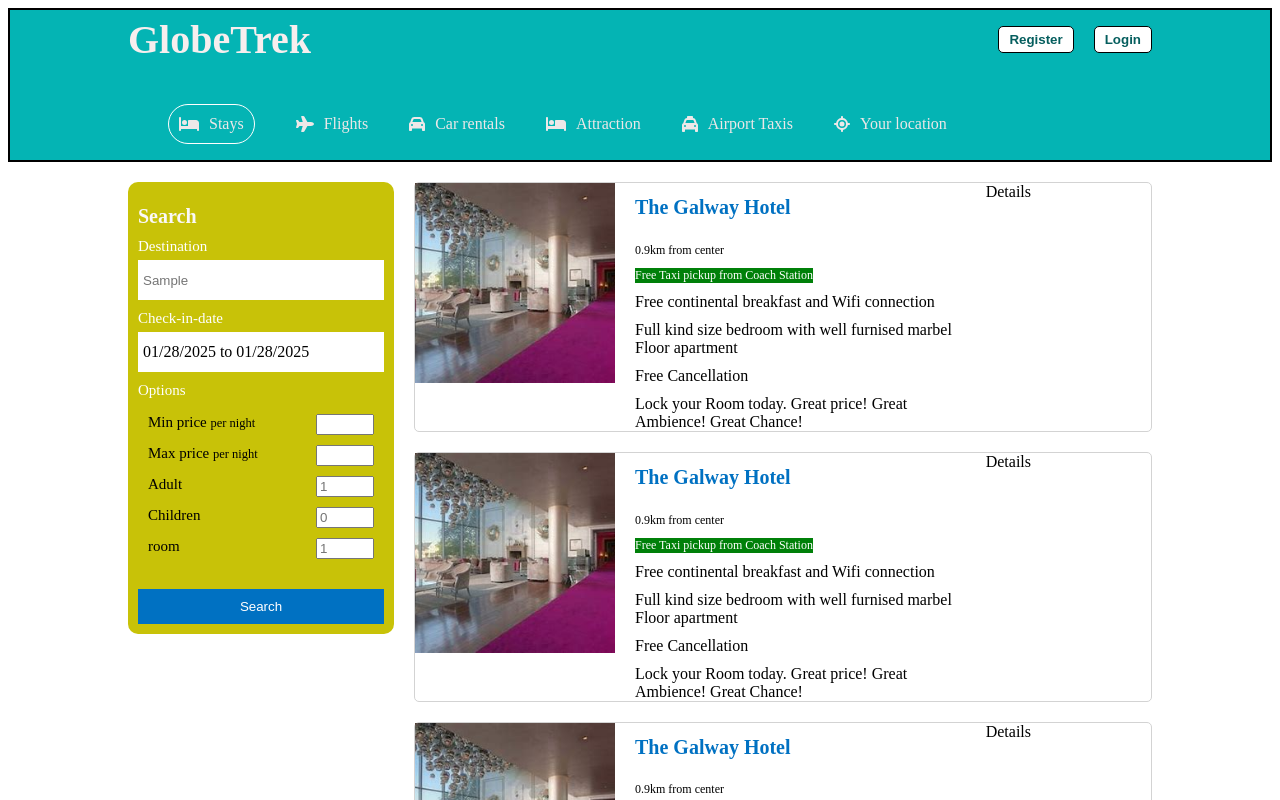
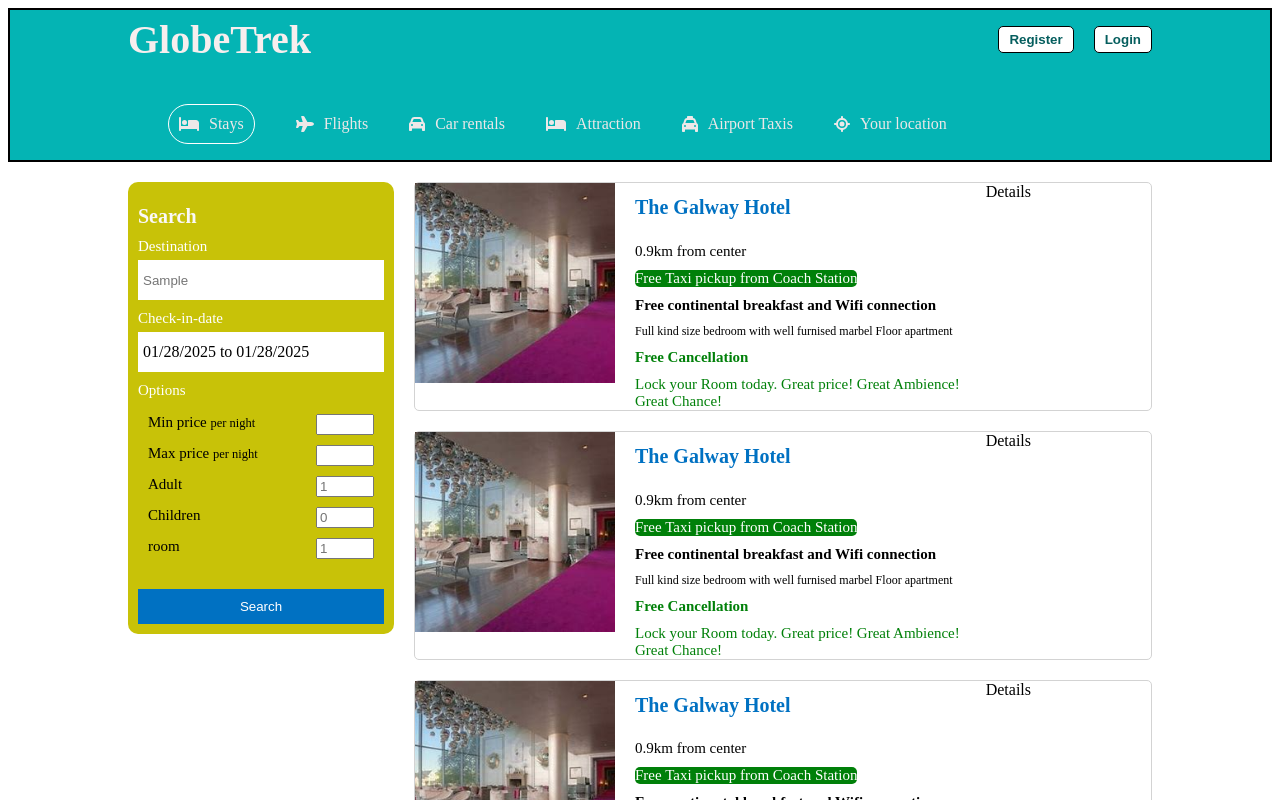
Before and after one commit to par2hibATU/Y4-GlobeTrek-PE-, a React (Create React App) app: page / in a window 1280 px wide. Both pictures are taken after typing "Sample" into the empty fields and a click on the button "Search". Shown: the top 800 px of the page. Built offline with nearby package versions, Linux system fonts and the light colour scheme.

Commit message:
added some color marking around the important text on the hotel listing page

```diff
--- a/src/components/searchItem/searchItem.css
+++ b/src/components/searchItem/searchItem.css
@@ -31,12 +31,34 @@
 }
 
 .siDistance{
+    font-size: 15px;
+}
+
+.siSubtitle{
+    font-size: 15px;
+    font-weight: bold;
+}
+
+.siCancelOp{
+    font-size: 15px;
+    color: #008009;
+    font-weight: bold;
+}
+
+.siCancelOpSubtitle{
+    font-size: 15px;
+    color: #008009;
+}
+
+.siFeatures{
     font-size: 12px;
+
 }
 
 .siTaxiOp{
-    font-size: 12px;
+    font-size: 15px;
     background-color: #008009;
     color: white;
     width: max-content;
+    border-radius: 5px;
 }
```
